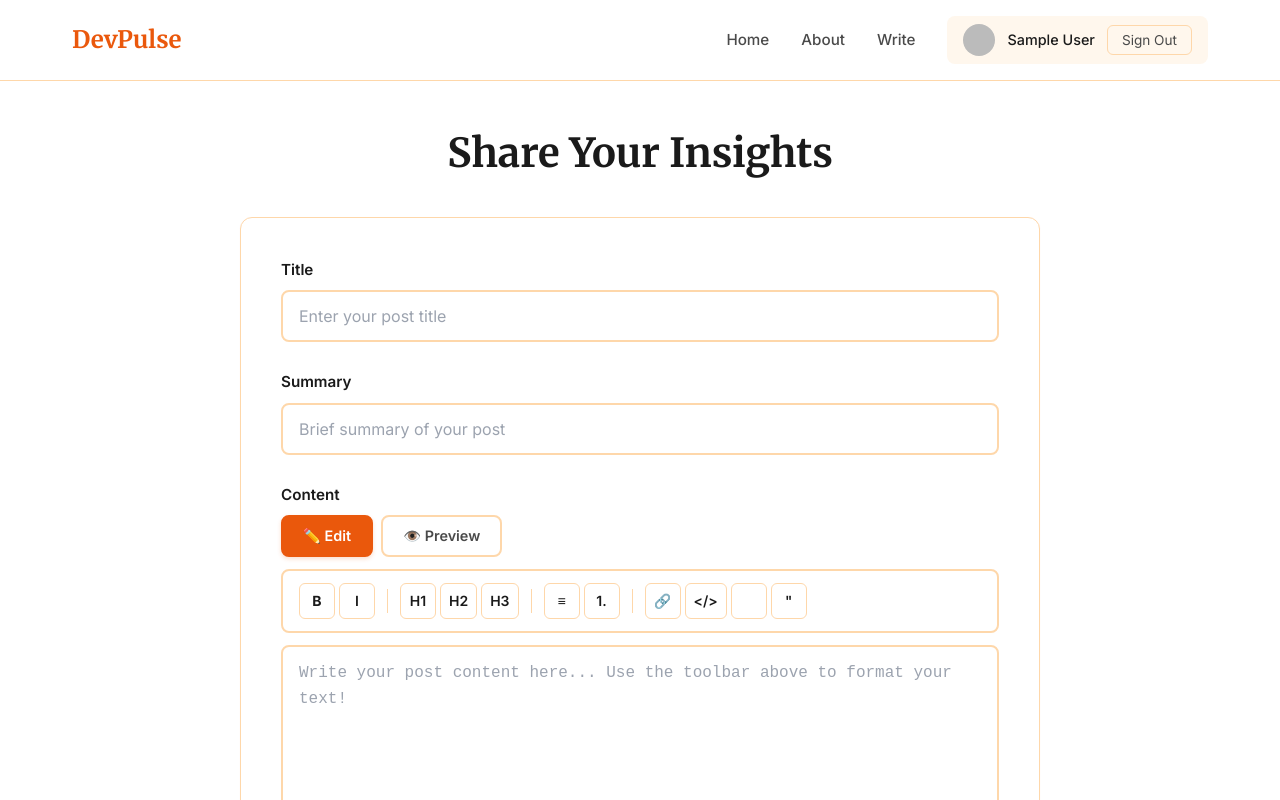
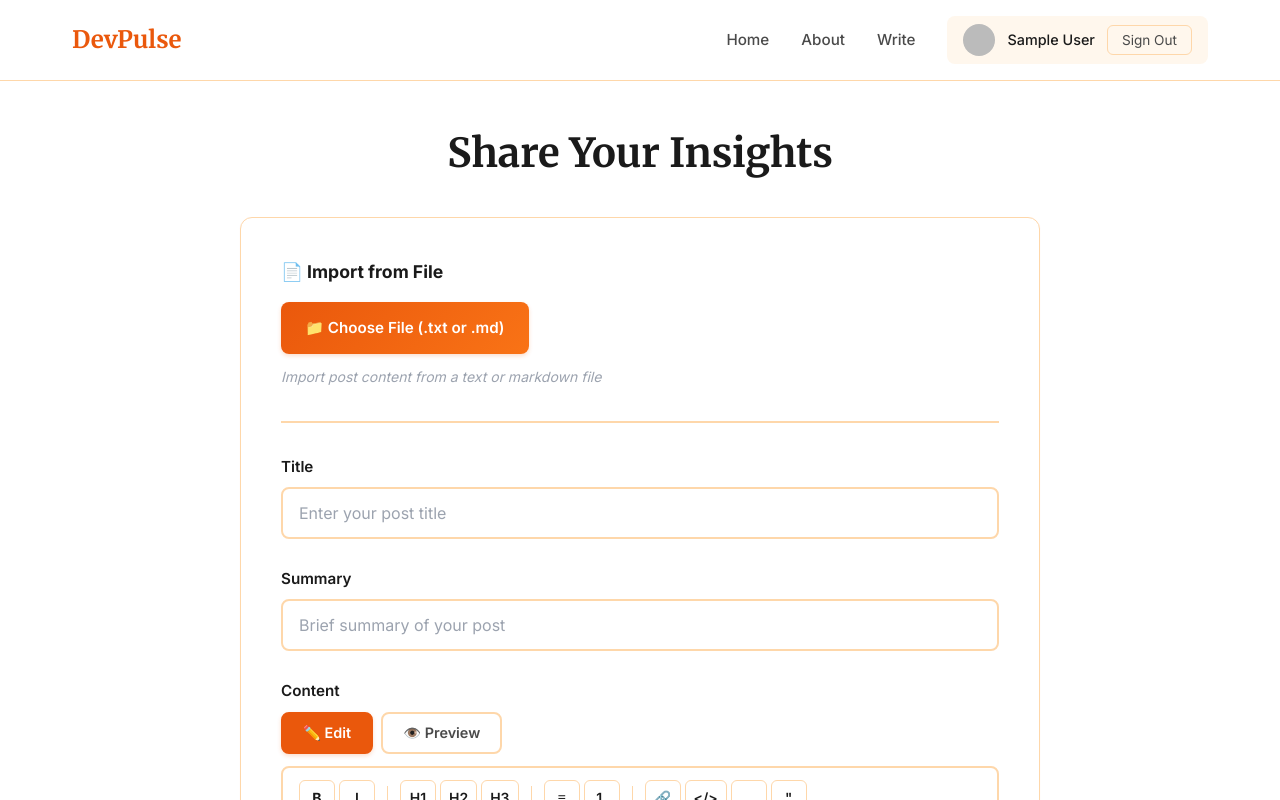
Before and after one commit to dushyantsingh0/Vibe-Coding, a React (Vite) app: page /create in a window 1280 px wide. Shown: the top 800 px of the page. Built offline with nearby package versions, Linux system fonts and the light colour scheme; no server answers; sample sign-in values are in the browser's storage.

Commit message:
.md and .txt imports

```diff
--- a/src/pages/CreatePost.css
+++ b/src/pages/CreatePost.css
@@ -281,4 +281,53 @@
         font-size: 0.85rem;
         padding: 0.5rem 1rem;
     }
+}/* File Import Section */
+.file-import-section {
+    margin-bottom: 2rem;
+    padding-bottom: 2rem;
+    border-bottom: 2px solid var(--border-color);
 }
+
+.file-import-label {
+    display: block;
+    font-weight: 700;
+    color: var(--text-primary);
+    margin-bottom: 1rem;
+    font-size: 1.1rem;
+}
+
+.file-import-controls {
+    display: flex;
+    flex-direction: column;
+    gap: 0.75rem;
+}
+
+.file-import-btn {
+    display: inline-block;
+    padding: 0.875rem 1.5rem;
+    background: linear-gradient(135deg, var(--accent-primary), var(--accent-secondary));
+    color: white;
+    font-weight: 600;
+    font-size: 0.95rem;
+    border-radius: var(--radius-md);
+    cursor: pointer;
+    transition: all 0.3s ease;
+    text-align: center;
+    box-shadow: 0 2px 4px rgba(234, 88, 12, 0.2);
+    width: fit-content;
+}
+
+.file-import-btn:hover {
+    transform: translateY(-2px);
+    box-shadow: 0 4px 8px rgba(234, 88, 12, 0.3);
+}
+
+.file-import-btn:active {
+    transform: translateY(0);
+}
+
+.file-import-hint {
+    font-size: 0.875rem;
+    color: var(--text-tertiary);
+    font-style: italic;
+}
--- a/src/pages/CreatePost.jsx
+++ b/src/pages/CreatePost.jsx
@@ -47,6 +47,89 @@ export default function CreatePost() {
         return { __html: cleanHtml };
     };
 
+    const handleFileImport = (e) => {
+        const file = e.target.files[0];
+        if (!file) return;
+
+        const fileExtension = file.name.split('.').pop().toLowerCase();
+        if (!['txt', 'md'].includes(fileExtension)) {
+            alert('Please select a .txt or .md file');
+            return;
+        }
+
+        const reader = new FileReader();
+        reader.onload = (event) => {
+            const fileContent = event.target.result;
+            parseFileContent(fileContent, fileExtension);
+        };
+        reader.readAsText(file);
+    };
+
+    const parseFileContent = (content, extension) => {
+        let parsedTitle = '';
+        let parsedExcerpt = '';
+        let parsedContent = content;
+
+        if (extension === 'md') {
+            // Check for YAML frontmatter
+            const frontmatterRegex = /^---\s*\n([\s\S]*?)\n---\s*\n([\s\S]*)$/;
+            const match = content.match(frontmatterRegex);
+
+            if (match) {
+                // Parse frontmatter
+                const frontmatter = match[1];
+                parsedContent = match[2].trim();
+
+                const titleMatch = frontmatter.match(/title:\s*(.+)/);
+                const excerptMatch = frontmatter.match(/excerpt:\s*(.+)/);
+
+                if (titleMatch) parsedTitle = titleMatch[1].trim().replace(/['"]/g, '');
+                if (excerptMatch) parsedExcerpt = excerptMatch[1].trim().replace(/['"]/g, '');
+            }
+
+            // If no frontmatter or missing fields, extract from content
+            if (!parsedTitle) {
+                const h1Match = parsedContent.match(/^#\s+(.+)$/m);
+                if (h1Match) {
+                    parsedTitle = h1Match[1].trim();
+                    // Remove the H1 from content
+                    parsedContent = parsedContent.replace(/^#\s+.+$/m, '').trim();
+                }
+            }
+
+            if (!parsedExcerpt) {
+                // Extract first paragraph as excerpt
+                const paragraphs = parsedContent.split('\n\n');
+                const firstParagraph = paragraphs.find(p => p.trim() && !p.startsWith('#'));
+                if (firstParagraph) {
+                    // Strip markdown formatting for excerpt
+                    parsedExcerpt = firstParagraph
+                        .replace(/[*_`#\[\]]/g, '')
+                        .substring(0, 150)
+                        .trim();
+                }
+            }
+        } else if (extension === 'txt') {
+            // For .txt files, first line is title
+            const lines = content.split('\n');
+            parsedTitle = lines[0].trim();
+
+            // Second paragraph or first 150 chars as excerpt
+            const remainingContent = lines.slice(1).join('\n').trim();
+            const paragraphs = remainingContent.split('\n\n');
+            parsedExcerpt = paragraphs[0]?.substring(0, 150).trim() || '';
+
+            // Rest is content
+            parsedContent = remainingContent;
+        }
+
+        // Set the form fields
+        setTitle(parsedTitle);
+        setExcerpt(parsedExcerpt);
+        setContent(parsedContent);
+        setActiveTab('edit');
+    };
+
     if (!currentUser) {
         return null;
     }
@@ -56,6 +139,28 @@ export default function CreatePost() {
             <h1>Share Your Insights</h1>
 
             <form onSubmit={handleSubmit} className="post-form">
+                {/* File Import Section */}
+                <div className="file-import-section">
+                    <label className="file-import-label">
+                        📄 Import from File
+                    </label>
+                    <div className="file-import-controls">
+                        <input
+                            type="file"
+                            id="file-import"
+                            accept=".txt,.md"
+                            onChange={handleFileImport}
+                            style={{ display: 'none' }}
+                        />
+                        <label htmlFor="file-import" className="file-import-btn">
+                            📁 Choose File (.txt or .md)
+                        </label>
+                        <span className="file-import-hint">
+                            Import post content from a text or markdown file
+                        </span>
+                    </div>
+                </div>
+
                 <div className="form-group">
                     <label htmlFor="title">Title</label>
                     <input
```
Also changed, not shown: 1 other file (tests, documents, lock files or other folders).
